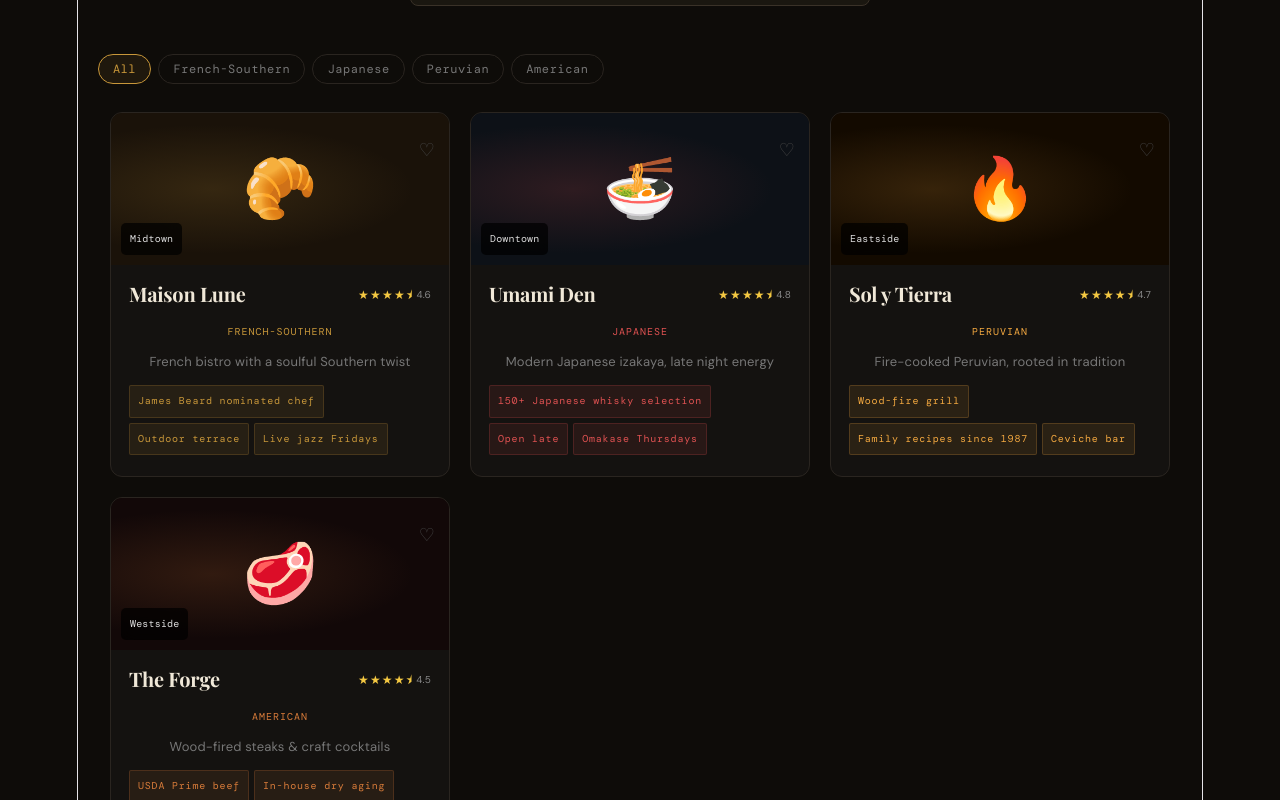
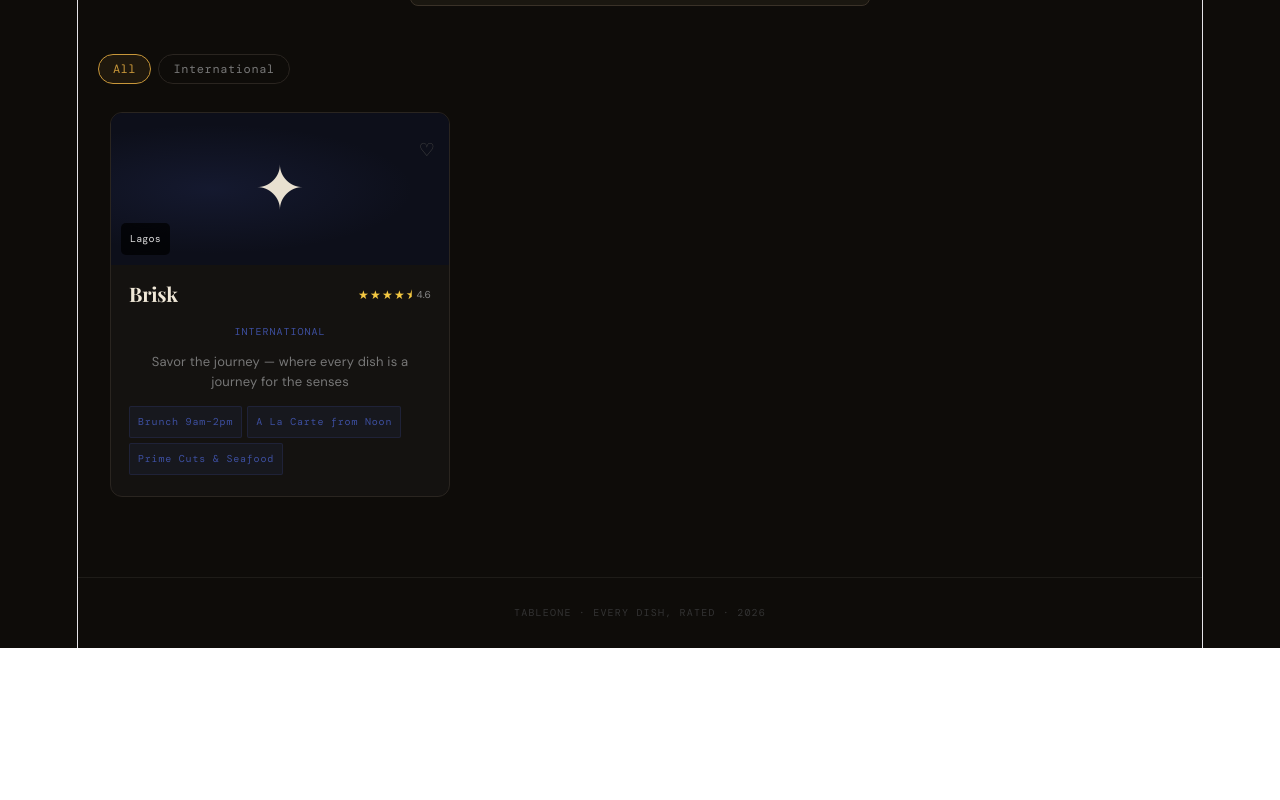
Before and after one commit to sdqade/tableone, a React (Vite) app: page / in a window 1280 px wide. Shown: the part 540-1340 px from the top of the page. After the commit the page ends 1188 px from the top, so only its background shows below. Built offline with nearby package versions, Linux system fonts and the light colour scheme; a web font is replaced by a local one.

Commit message:
fix app.jx location

```diff
--- a/src/App.jsx
+++ b/src/App.jsx
@@ -1,150 +1,119 @@
 import { useState, useMemo, useEffect, useCallback } from "react";
-
+//--test
 // ── DATA ──────────────────────────────────────────────────────────────────────
 const restaurants = [
 {
-    id: "maison-lune",
-    name: "Maison Lune",
-    tagline: "French bistro with a soulful Southern twist",
-    cuisine: "French-Southern",
-    neighborhood: "Midtown",
-    coverColor: "#1a1209", accentColor: "#c8973a", emoji: "🥐",
-    mapX: 42, mapY: 38,
-    address: "840 Peachtree St NW, Midtown",
-    hours: { "Mon–Thu": "11am – 10pm", "Fri–Sat": "11am – 12am", Sun: "10am – 9pm" },
-    capacity: 72,
-    highlights: ["James Beard nominated chef", "Outdoor terrace", "Live jazz Fridays", "Organic wine list"],
-    howToOrder: "Walk-in welcome. For parties of 5+, call ahead. Pickup orders placed via phone or website, ready in 20–30 min. We do not use third-party delivery apps.",
-    rsvp: { type: "link", label: "Reserve on OpenTable", value: "https://www.opentable.com" },
-    mapLink: "https://maps.google.com/?q=Maison+Lune+Bistro",
-    appleMapsLink: "https://maps.apple.com/?q=Maison+Lune+Bistro",
+  id: "brisk",
+  name: "Brisk",
+  tagline: "Savor the journey — where every dish is a journey for the senses",
+  cuisine: "International",
+  neighborhood: "Lagos",
+  coverColor: "#0d0f1a",
+  accentColor: "#3d4fa0",
+  emoji: "✦",
+  mapX: 50, mapY: 45,
+  address: "Lagos, Nigeria",
+  hours: {
+    "Daily": "10am – 11pm",
+    "Kitchen": "Closes at 9:30pm",
+  },
+  capacity: 60,
+  highlights: ["Brunch 9am–2pm", "A La Carte from Noon", "Prime Cuts & Seafood", "Halal menu"],
+  howToOrder: "Walk-ins welcome, reservations advised. Call ahead for groups. Brunch served 9am–2pm, A La Carte starts at 12 noon. Kitchen closes 9:30pm.",
+  rsvp: { type: "phone", label: "Call to Reserve", value: "+2348164388047" },
+  mapLink: "https://maps.app.goo.gl/gFQnVUx1DaexEKC17",
+  appleMapsLink: "https://maps.app.goo.gl/gFQnVUx1DaexEKC17",
   overallRating: 4.6,
   menu: [
-      { category: "Starters", items: [
-        { name: "Escargot Beignets", price: 16, rating: 4.9, tags: ["Chef's Pick","Popular"], desc: "Crispy beignet dough, garlic herb butter, parsley oil" },
-        { name: "Charred Okra Salad", price: 13, rating: 4.5, tags: ["Vegetarian"], desc: "Heirloom tomatoes, feta, smoked vinaigrette" },
-        { name: "Boudin Noir Croustade", price: 18, rating: 4.7, tags: ["Popular"], desc: "Blood sausage, caramelized apple, brioche toast" },
+    { category: "Hearty Eggs", items: [
+      { name: "The Mighty English Breakfast", price: 21, rating: 4.6, tags: ["Popular"], desc: "2 eggs your way, plantain or hash browns, grilled tomato, baked beans, beef sausage, grilled mushroom, brioche bread and turkey ham" },
+      { name: "Eggs Benedict", price: 17, rating: 4.5, tags: ["Classic"], desc: "Toasted English muffin, 2 eggs, mixed greens, caramelized onion, guacamole, creamy hollandaise sauce" },
+      { name: "Hash Brown Egg Benedict", price: 15, rating: 4.4, tags: [], desc: "Hash brown patties, 2 eggs, mixed greens, caramelized onion, guacamole, creamy hollandaise" },
+      { name: "Sunny Sourdough", price: 17, rating: 4.5, tags: [], desc: "Sourdough with caramelized onions, guacamole, sundried tomato, sweet pomegranate, roasted almonds and your choice of 2 eggs" },
+      { name: "Egg Wrap Hollandaise", price: 15, rating: 4.3, tags: [], desc: "Over-easy scrambled eggs, crispy beef bacon and gooey mozzarella in a soft wrap, topped with hollandaise sauce" },
     ]},
-      { category: "Mains", items: [
-        { name: "Duck Confit Étouffée", price: 34, rating: 4.8, tags: ["Chef's Pick","Signature"], desc: "Slow-cooked duck leg, crawfish étouffée, dirty rice" },
-        { name: "Pan-Seared Trout Amandine", price: 29, rating: 4.6, tags: ["Popular"], desc: "Brown butter, toasted almonds, haricots verts" },
-        { name: "Cassoulet du Bayou", price: 31, rating: 4.4, tags: [], desc: "White beans, andouille, duck confit, herb breadcrumb crust" },
-        { name: "Mushroom & Gruyère Galette", price: 24, rating: 4.3, tags: ["Vegetarian"], desc: "Wild mushrooms, leeks, Gruyère, buckwheat crêpe" },
+    { category: "Pancakes Fluff", items: [
+      { name: "Wholesome Chicken Pancakes", price: 17, rating: 4.7, tags: ["Popular"], desc: "Cream cheese pancakes topped with plantain, crispy chicken, and maple syrup" },
+      { name: "Good Old-Fashioned Pancakes", price: 13, rating: 4.3, tags: [], desc: "Steamy pancakes topped with butter and maple syrup" },
+      { name: "Blueberry Americana", price: 14, rating: 4.5, tags: ["Vegetarian"], desc: "Fluffy cream cheese pancakes stuffed with fresh blueberries, topped with butter" },
     ]},
-      { category: "Desserts", items: [
-        { name: "Tarte Tatin au Banane", price: 12, rating: 4.9, tags: ["Must Try","Popular"], desc: "Caramelized banana, flambéed rum, crème fraîche" },
-        { name: "Praline Pot de Crème", price: 11, rating: 4.7, tags: ["Signature"], desc: "Silky pecan praline custard, sea salt, candied pecans" },
+    { category: "Toasty Delights", items: [
+      { name: "Turkey Chicken Twist", price: 17, rating: 4.4, tags: [], desc: "Brown bread sandwich with chicken breast, tomato, pickles, turkey ham, mozzarella, boiled egg and mayo mustard. Served with fries" },
+      { name: "Halloumi & Me", price: 20, rating: 4.6, tags: ["Vegetarian"], desc: "Grilled halloumi on toast with olive-tomato pate, roasted walnuts, pomegranate seeds, pomegranate molasses and pesto sauce" },
+    ]},
+    { category: "Dolce Corner", items: [
+      { name: "Fruity Yogurt Granola Crunch", price: 15, rating: 4.5, tags: ["Vegetarian"], desc: "Greek yogurt with honey, dried pineapple, fresh apple, granola and shredded coconut" },
+      { name: "Oreo French Toast", price: 18, rating: 4.7, tags: ["Popular"], desc: "Fluffy brioche bun topped with molten white chocolate and crushed Oreo cookies" },
+      { name: "Nutella Indulgence French Toast", price: 18, rating: 4.8, tags: ["Must Try","Popular"], desc: "Fluffy brioche bun topped with caramelized banana, creamy Nutella and chopped almonds" },
+    ]},
+    { category: "Starters and Friends", items: [
+      { name: "Chicken Sliders", price: 21, rating: 4.6, tags: ["Popular"], desc: "Three mini burgers of juicy chicken breast, cheddar cheese, lettuce, pickles and thousand island sauce. Served with fries" },
+      { name: "Pulled Beef Sliders", price: 22, rating: 4.7, tags: ["Popular"], desc: "Mini sliders with succulent pulled beef, crispy flakes, caramelized onions and thousand island dressing. Served with fries" },
+      { name: "Tempura Prawns", price: 23, rating: 4.6, tags: ["Chef's Pick"], desc: "Golden crispy prawns served with chili mayo dip" },
+      { name: "Calamari Crisps", price: 22, rating: 4.5, tags: [], desc: "Golden crispy calamari served with tartar sauce" },
+      { name: "Island Coconut Shrimp", price: 22, rating: 4.8, tags: ["Must Try","Popular"], desc: "Coconut-coated shrimp fried to golden crunch, served with zesty chili mayo and mixed vegetables" },
+      { name: "Kung Pao Chicken Skewers", price: 15, rating: 4.6, tags: ["Popular"], desc: "Tender chicken packed with Asian soy sauce and sesame flavors" },
+      { name: "Mandarin Beef Skewers", price: 15, rating: 4.5, tags: [], desc: "Marinated beef tenderloin with sweet carrots, onions and red cabbage in soy sauce, sesame oil and oyster sauce" },
+      { name: "Hummus with Nachos", price: 15, rating: 4.4, tags: ["Vegetarian"], desc: "Creamy smooth hummus dip served with crispy signature nachos crackers" },
+    ]},
+    { category: "Take a Taco", items: [
+      { name: "Shawarma Rooster", price: 16, rating: 4.5, tags: [], desc: "Tender chicken shawarma with crisp lettuce, tangy pickles, beef hotdog and cumin mayo on soft taco wraps" },
+      { name: "Loaded Beef Shawarma", price: 17, rating: 4.6, tags: ["Popular"], desc: "Juicy beef shawarma, zesty onion, parsley, tomato, pickles, cumin mayo and smoky beef hotdog in soft taco shells" },
+      { name: "Barbecue Beef Tacos", price: 20, rating: 4.5, tags: [], desc: "Soft shell beef tacos with signature beef mix, bbq sauce, bell peppers, tomato, mozzarella and cheddar cheese" },
+      { name: "Prawn Tacos", price: 22, rating: 4.7, tags: ["Chef's Pick"], desc: "Soft chili tacos with succulent prawns, guacamole, pico de gallo and sour cream" },
+      { name: "Dynamite Tacos", price: 28, rating: 4.6, tags: ["Signature"], desc: "Golden shrimp with chili dynamite sauce and special slow salads" },
+    ]},
+    { category: "Burgers", items: [
+      { name: "The Artisanal Classic Burger", price: 30, rating: 4.7, tags: ["Popular"], desc: "Juicy beef patty, honey mustard sauce, caramelized onions, crispy tempura and molten mozzarella. Served with golden fries" },
+      { name: "The Grand Master", price: 35, rating: 4.8, tags: ["Signature","Must Try"], desc: "Premium beef mushroom burger with rich mushroom sauce and honey mustard. Served with fries" },
+    ]},
+    { category: "Forever Salads", items: [
+      { name: "The Caesar", price: 22, rating: 4.4, tags: [], desc: "Romaine lettuce, grilled chicken breast, parmesan, croutons, cherry tomato, caesar dressing" },
+      { name: "Medici Halloumi Salad", price: 27, rating: 4.6, tags: ["Vegetarian"], desc: "Baby arugula, grilled halloumi, cherry tomato, olives, creamy balsamic, sweet pomegranate, roasted walnuts and honey-balsamic dressing" },
+      { name: "Quinoa Medley Salad", price: 22, rating: 4.5, tags: ["Vegetarian"], desc: "Red and white quinoa, mixed greens, dried tomato, roasted hazelnut, dried blueberry and sweet honey-balsamic dressing" },
+      { name: "Shrimpy Salad", price: 30, rating: 4.7, tags: ["Chef's Pick"], desc: "Grilled prawns, avocado, mixed greens, sweet corn, honey lemon oil dressing" },
+      { name: "Steak Salad", price: 24, rating: 4.5, tags: [], desc: "Tenderloin steak atop mixed greens, strawberry, beetroot, cherry tomato and roasted walnut in honey-balsamic dressing" },
+    ]},
+    { category: "Pasta", items: [
+      { name: "Creamy Alfredo", price: 22, rating: 4.6, tags: ["Popular"], desc: "Tagliatelle, creamy white sauce, mushroom, diced onions, grilled or crispy chicken breast, grated parmesan" },
+      { name: "The Beloved Bolognaise", price: 22, rating: 4.5, tags: [], desc: "Spaghetti, minced halal beef, bolognaise sauce, sprinkled parmesan" },
+      { name: "Primera Seafood Pasta", price: 27, rating: 4.7, tags: ["Chef's Pick"], desc: "Tagliatelle, pink sauce, calamari, shrimp, sprinkled parmesan" },
+      { name: "Mamma Mia", price: 22, rating: 4.4, tags: [], desc: "Spaghetti, beef sausage balls, tomato sauce, mixed pepper, onion, mild chili" },
+      { name: "Al Pesto Shrimp Linguini", price: 23, rating: 4.8, tags: ["Must Try","Signature"], desc: "Linguine tossed with hazelnut pesto, tender garlic baby shrimp, onions, parmesan and fresh parsley" },
+    ]},
+    { category: "Prime Cuts", items: [
+      { name: "Lamb Chops", price: 50, rating: 4.9, tags: ["Chef's Pick","Must Try"], desc: "Prime South African lamb chops grilled to succulent perfection. Served with rice, parmesan fries or mashed potato" },
+      { name: "Eye of the Rib (Ribeye)", price: 60, rating: 4.9, tags: ["Signature","Must Try"], desc: "Prime South African ribeye, juicy and well-marbled with bold smoky flavor. Served with rice, parmesan fries or mashed potato" },
+      { name: "Lamb Shank Redemption", price: 40, rating: 4.8, tags: ["Popular"], desc: "Slow-cooked South African lamb shank with demi-glace dressing. Served with rice, parmesan fries or mashed potato" },
+    ]},
+    { category: "Homecoming Stews", items: [
+      { name: "Curry Goat Meat", price: 34, rating: 4.6, tags: ["Popular"], desc: "Curry-marinated goat meat in tomato sauce, fresh cream and coriander. Served with white rice" },
+      { name: "Steamy Turkey Coconut", price: 34, rating: 4.5, tags: [], desc: "Turkey wings skillet in creamy mushroom thyme gravy with Irish potato cubes and coconut rice" },
+    ]},
+    { category: "Crafty Poultry", items: [
+      { name: "Quarter Gourmet Chicken", price: 27, rating: 4.6, tags: ["Popular"], desc: "Seasoned quarter chicken glazed with Nigerian salsa. Served with rice and sautéed vegetables" },
+      { name: "Chicken Schnitzel Reimagined", price: 25, rating: 4.7, tags: ["Signature"], desc: "Crumbed chicken escalope with creamy pink sauce and molten mozzarella, served with pink sauce spaghetti, dried tomato and parsley" },
+    ]},
+    { category: "By the Seaside", items: [
+      { name: "Fish & Chips", price: 26, rating: 4.5, tags: ["Popular"], desc: "Golden crispy croaker fish fillet served with fries and tartar sauce" },
+      { name: "Grilled Scarlet Salmon", price: 40, rating: 4.8, tags: ["Chef's Pick"], desc: "Flaky grilled salmon in katsu sauce with creamy mashed potato and sautéed vegetables" },
+      { name: "Tilapia Chili Fusion", price: 36, rating: 4.6, tags: [], desc: "Grilled whole tilapia with steamed white rice, sautéed vegetables and chili fish sauce. Note: 30 min cooking time" },
+      { name: "Jumbo Prawn with Saffron", price: 40, rating: 4.7, tags: ["Must Try"], desc: "Grilled jumbo prawns served with golden saffron rice and green salad" },
+    ]},
+    { category: "Sides", items: [
+      { name: "Jollof Rice", price: 7, rating: 4.7, tags: ["Popular"], desc: "Classic West African jollof rice" },
+      { name: "Saffron Rice", price: 8, rating: 4.5, tags: [], desc: "Fragrant golden saffron rice" },
+      { name: "French Fries", price: 7, rating: 4.3, tags: [], desc: "Crispy golden fries" },
+      { name: "Crispy Plantain", price: 5, rating: 4.6, tags: ["Popular"], desc: "Golden fried sweet plantain" },
+      { name: "Sautéed Vegetables", price: 7, rating: 4.2, tags: ["Vegetarian"], desc: "Fresh seasonal vegetables, sautéed" },
+      { name: "Mashed Potato", price: 6, rating: 4.3, tags: [], desc: "Creamy smooth mashed potato" },
     ]},
   ],
 },
-  {
-    id: "umami-den",
-    name: "Umami Den",
-    tagline: "Modern Japanese izakaya, late night energy",
-    cuisine: "Japanese",
-    neighborhood: "Downtown",
-    coverColor: "#0d1117", accentColor: "#e05252", emoji: "🍜",
-    mapX: 28, mapY: 62,
-    address: "215 Broad St, Downtown",
-    hours: { "Mon–Wed": "5pm – 12am", "Thu–Sat": "5pm – 2am", Sun: "Closed" },
-    capacity: 45,
-    highlights: ["150+ Japanese whisky selection", "Open late", "Omakase Thursdays", "Rooftop bar"],
-    howToOrder: "Walk-ins only — no reservations except Omakase. Pickup available for select bento boxes. Kitchen closes 1 hour before closing.",
-    rsvp: { type: "text", label: "Walk-in only", value: null },
-    mapLink: "https://maps.google.com/?q=Umami+Den+Izakaya",
-    appleMapsLink: "https://maps.apple.com/?q=Umami+Den+Izakaya",
-    overallRating: 4.8,
-    menu: [
-      { category: "Small Plates", items: [
-        { name: "Wagyu Gyoza (5pc)", price: 18, rating: 4.9, tags: ["Best Seller","Must Try"], desc: "A5 wagyu beef, truffle ponzu, crispy skirt" },
-        { name: "Takoyaki", price: 12, rating: 4.6, tags: ["Popular"], desc: "Octopus balls, Kewpie mayo, bonito, okonomiyaki sauce" },
-        { name: "Edamame Karaage", price: 9, rating: 4.2, tags: ["Vegan"], desc: "Twice-fried, yuzu salt, togarashi" },
-        { name: "Uni Toast", price: 24, rating: 4.8, tags: ["Chef's Pick"], desc: "Santa Barbara uni, shiso butter, milk bread" },
-      ]},
-      { category: "Ramen & Noodles", items: [
-        { name: "Black Garlic Tonkotsu", price: 22, rating: 4.9, tags: ["Signature","Best Seller"], desc: "72-hour pork bone broth, chashu, soft egg, black garlic oil" },
-        { name: "Spicy Miso Ramen", price: 20, rating: 4.7, tags: ["Popular"], desc: "Red miso, corn, butter, ground pork, bamboo shoots" },
-        { name: "Shio Tori Ramen", price: 19, rating: 4.5, tags: [], desc: "Delicate chicken shio broth, yuzu, seri herb" },
-      ]},
-      { category: "Skewers", items: [
-        { name: "Chicken Thigh & Scallion", price: 7, rating: 4.6, tags: ["Popular"], desc: "Binchotan-grilled, tare glaze" },
-        { name: "Tsukune (Chicken Meatball)", price: 8, rating: 4.8, tags: ["Must Try"], desc: "Soft egg yolk dipping sauce, sansho pepper" },
-        { name: "Pork Belly", price: 8, rating: 4.7, tags: [], desc: "Yuzu kosho, sea salt" },
-      ]},
-    ],
-  },
-  {
-    id: "sol-y-tierra",
-    name: "Sol y Tierra",
-    tagline: "Fire-cooked Peruvian, rooted in tradition",
-    cuisine: "Peruvian",
-    neighborhood: "Eastside",
-    coverColor: "#130a00", accentColor: "#f4a940", emoji: "🔥",
-    mapX: 68, mapY: 55,
-    address: "1422 Edgewood Ave, Eastside",
-    hours: { "Tue–Thu": "12pm – 10pm", "Fri–Sat": "12pm – 11pm", Sun: "11am – 8pm", Mon: "Closed" },
-    capacity: 58,
-    highlights: ["Wood-fire grill", "Family recipes since 1987", "Ceviche bar", "Gluten-free friendly"],
-    howToOrder: "Reservations recommended on weekends. Walk-ins at the bar or ceviche counter. Pickup via phone — 30 min notice. Delivery within 3 miles.",
-    rsvp: { type: "phone", label: "Call to Reserve", value: "+1 (555) 384-2910" },
-    mapLink: "https://maps.google.com/?q=Sol+y+Tierra+Peruvian",
-    appleMapsLink: "https://maps.apple.com/?q=Sol+y+Tierra+Peruvian",
-    overallRating: 4.7,
-    menu: [
-      { category: "Ceviche Bar", items: [
-        { name: "Ceviche Clásico", price: 19, rating: 4.9, tags: ["Signature","Must Try"], desc: "Fresh corvina, leche de tigre, red onion, choclo, cancha" },
-        { name: "Tiradito Nikkei", price: 21, rating: 4.8, tags: ["Chef's Pick"], desc: "Yellowtail, miso leche de tigre, sesame, micro shiso" },
-        { name: "Causa Limeña", price: 14, rating: 4.5, tags: ["Vegetarian option"], desc: "Yellow potato terrine, ají amarillo, avocado, quail egg" },
-      ]},
-      { category: "From the Fire", items: [
-        { name: "Anticuchos de Corazón", price: 17, rating: 4.7, tags: ["Traditional","Popular"], desc: "Beef heart skewers, chimichurri, roasted corn" },
-        { name: "Pollo a la Brasa (Half)", price: 26, rating: 4.8, tags: ["Best Seller"], desc: "Rotisserie chicken, ají verde, papa a la huancaína" },
-        { name: "Lomo Saltado", price: 28, rating: 4.6, tags: ["Popular"], desc: "Wok-tossed beef tenderloin, tomato, ají amarillo, fries, rice" },
-        { name: "Parrilla Mixta (for 2)", price: 54, rating: 4.9, tags: ["Sharing","Must Try"], desc: "Mixed grill: steak, chicken, chorizo, veggies, 3 sauces" },
-      ]},
-      { category: "Sweets", items: [
-        { name: "Picarones", price: 10, rating: 4.7, tags: ["Traditional"], desc: "Sweet potato & squash doughnuts, chancaca syrup" },
-        { name: "Suspiro Limeño", price: 11, rating: 4.8, tags: ["Signature"], desc: "Dulce de leche custard, port wine meringue, cinnamon" },
-      ]},
-    ],
-  },
-  {
-    id: "the-forge",
-    name: "The Forge",
-    tagline: "Wood-fired steaks & craft cocktails",
-    cuisine: "American",
-    neighborhood: "Westside",
-    coverColor: "#120808", accentColor: "#d97c3a", emoji: "🥩",
-    mapX: 16, mapY: 28,
-    address: "55 Marietta Blvd NW, Westside",
-    hours: { "Mon–Thu": "4pm – 11pm", "Fri–Sat": "4pm – 1am", Sun: "3pm – 9pm" },
-    capacity: 90,
-    highlights: ["USDA Prime beef", "In-house dry aging", "Craft cocktail bar", "Private dining room"],
-    howToOrder: "Reservations strongly recommended. Walk-in bar seating available. Takeout available for select items via phone.",
-    rsvp: { type: "link", label: "Book on Resy", value: "https://resy.com" },
-    mapLink: "https://maps.google.com/?q=The+Forge+Steakhouse",
-    appleMapsLink: "https://maps.apple.com/?q=The+Forge+Steakhouse",
-    overallRating: 4.5,
-    menu: [
-      { category: "Starters", items: [
-        { name: "Bone Marrow Toast", price: 19, rating: 4.8, tags: ["Chef's Pick","Popular"], desc: "Roasted bone marrow, gremolata, charred sourdough" },
-        { name: "Wedge Salad", price: 14, rating: 4.3, tags: [], desc: "Iceberg, blue cheese, bacon lardons, pickled shallot" },
-        { name: "Shrimp Cocktail", price: 22, rating: 4.5, tags: ["Classic"], desc: "Poached gulf shrimp, house cocktail sauce, lemon" },
-      ]},
-      { category: "Steaks", items: [
-        { name: "NY Strip 12oz", price: 52, rating: 4.7, tags: ["Popular"], desc: "USDA Prime, dry-aged 28 days, compound butter" },
-        { name: "Ribeye 16oz", price: 68, rating: 4.9, tags: ["Signature","Best Seller"], desc: "Bone-in prime ribeye, wood-fire finished, truffle salt" },
-        { name: "Filet Mignon 8oz", price: 58, rating: 4.6, tags: ["Popular"], desc: "Center-cut filet, béarnaise, crispy shallots" },
-        { name: "Tomahawk 38oz (for 2)", price: 110, rating: 4.9, tags: ["Sharing","Must Try"], desc: "Long-bone prime ribeye, tableside carving, 3 sauces" },
-      ]},
-      { category: "Sides", items: [
-        { name: "Truffle Mac & Cheese", price: 14, rating: 4.7, tags: ["Popular"], desc: "Black truffle, aged cheddar, crispy breadcrumb" },
-        { name: "Roasted Asparagus", price: 12, rating: 4.3, tags: ["Vegetarian"], desc: "Lemon brown butter, shaved parmesan" },
-        { name: "Loaded Baked Potato", price: 11, rating: 4.5, tags: ["Classic"], desc: "Sour cream, cheddar, chives, bacon bits" },
-      ]},
-    ],
-  },
+
 ];
+
+
 
 // ── BUDGET LOGIC ──────────────────────────────────────────────────────────────
 function calcBudgetResults(totalBudget, guests, includeTip, drinksBudget, cuisineFilter) {
```
Lines whose indentation alone changed are shown as unchanged.
